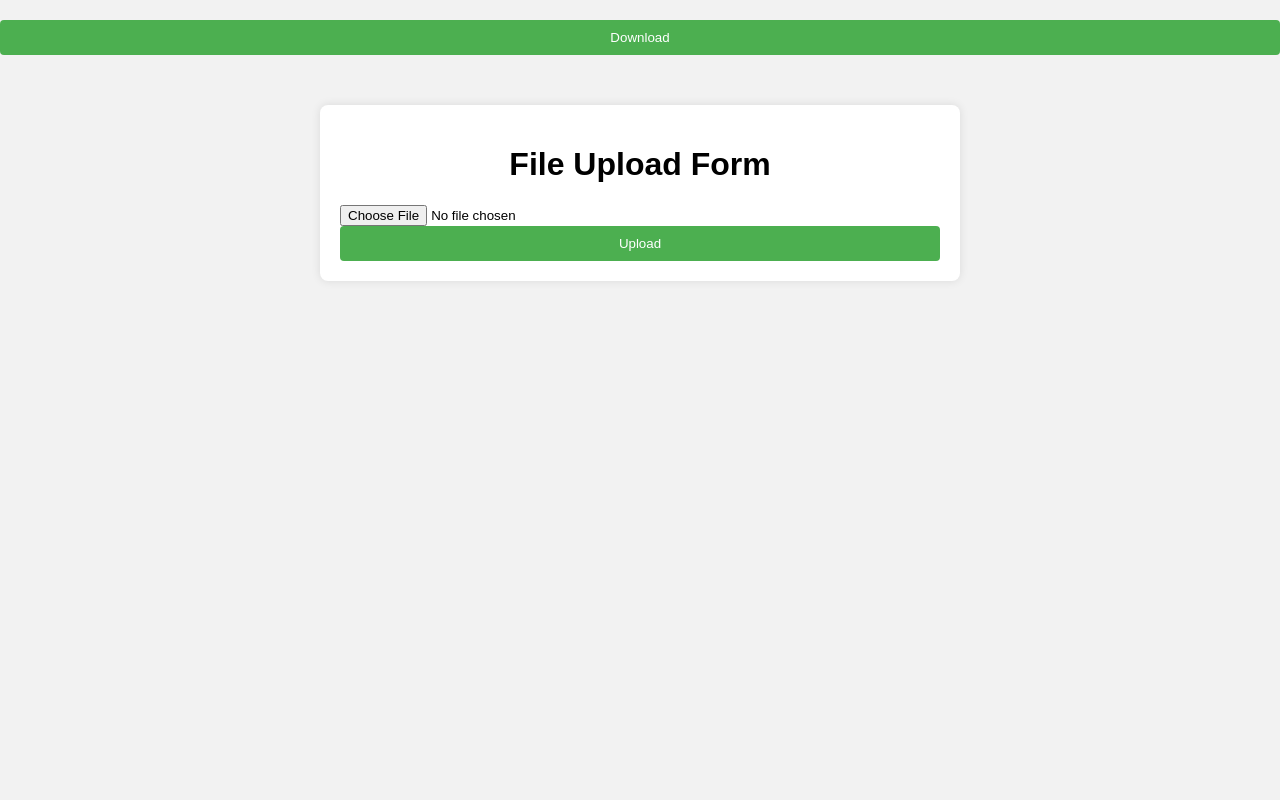
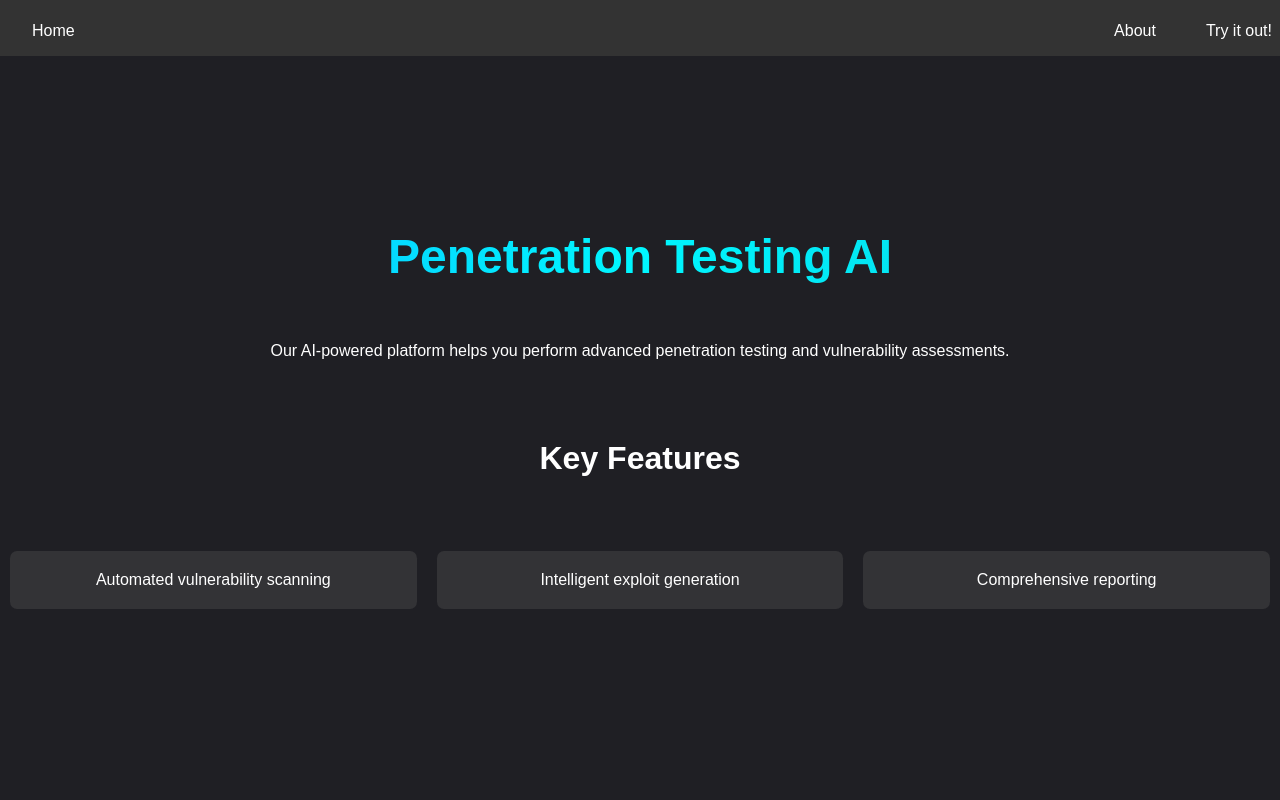
Before and after one commit to SiddharthSahani/Sem4-MiniProj, a Flask app: page / in a window 1280 px wide. Run offline with Flask 3, Linux system fonts and the light colour scheme.

Commit message:
feat: added syles thank fuck it works

```diff
--- a/front_end/server.py
+++ b/front_end/server.py
@@ -1,17 +1,14 @@
-# create flask server
-import flask as f
-from flask import request
+from flask import Flask, request, render_template
 import pandas as pd
-import joblib
 import pickle
 
 
-app = f.Flask(__name__)
+app = Flask(__name__)
 
 #TODO: ADD CSS
 
-@app.route('/', methods=['GET', 'POST'])
-def home():
+@app.route("/model.html", methods=['GET', 'POST'])
+def model():
     if request.method == 'POST':
         if 'file' not in request.files:
             return 'No file uploaded', 400
@@ -27,7 +24,7 @@ def home():
 
         df.columns = ['duration', 'src_bytes', 'dst_bytes', 'su_attempted', 'num_root', 'serror_rate', 'srv_serror_rate', 'rerror_rate', 'srv_rerror_rate', 'same_srv_rate', 'diff_srv_rate', 'srv_diff_host_rate', 'dst_host_count', 'dst_host_srv_count', 'dst_host_same_srv_rate', 'dst_host_diff_srv_rate', 'dst_host_same_src_port_rate', 'dst_host_srv_diff_host_rate', 'dst_host_serror_rate', 'dst_host_srv_serror_rate', 'dst_host_rerror_rate', 'dst_host_srv_rerror_rate']
 
-        with open('../KNN.sav', 'rb') as file:
+        with open('KNN.sav', 'rb') as file:
             model = pickle.load(file)
 
         predictions = model.predict(df)
@@ -35,10 +32,20 @@ def home():
         df['predictions'] = predictions
 
         html_table = df.to_html(classes='table table-striped', index=False)
-        html_table = df[['duration', 'src_bytes', 'dst_bytes', 'su_attempted', 'predictions']].to_html(classes='table table-striped')
-        return f.render_template('index.html', table=html_table)
+        html_table = df[['duration', 'src_bytes', 'dst_bytes', 'su_attempted', 'predictions']].to_html(classes='table table-striped', index=False)
+        return render_template('model.html', table=html_table)
 
-    return f.render_template('index.html')
+    return render_template('model.html')
+
+
+@app.route('/', methods=['GET', 'POST'])
+def home():
+    return render_template('index.html')
+
+
+@app.route('/about.html')
+def about():
+    return render_template('about.html')
 
 
 if __name__ == '__main__':
--- /dev/null
+++ b/front_end/static/styles/styles.css
@@ -0,0 +1,328 @@
+body {
+    font-family: Arial, sans-serif;
+    margin: 0;
+    padding: 0;
+     background-color: rgb(31, 31, 36);
+}
+.navbar {
+    width: 100%;
+    height: 40px;
+    position: fixed;
+    padding-left: 12px;
+    padding-right: 12px;
+    padding-top: 8px;
+    padding-bottom: 8px;
+    background-color: #333;
+    justify-content: right;
+}
+.navbar a {
+    float: left;
+    display: block;
+    color: white;
+    font-weight: semi-bold;
+    text-align: center;
+    justify-content: right;
+    padding: 14px 20px;
+    border-radius: 0.45rem;
+    text-decoration: none;
+    transition: ease-in-out 0.15s;
+}
+.navbar a:hover {
+    background-color: #dddddd36;
+    color: white;
+    transition: ease-in-out 0.05s;
+}
+
+.nav-right {
+    float: right;
+    display: flex;
+    gap: 10px;
+}
+.content{
+    padding-top:48px;
+    width: 100%;
+    height: 90%;
+    background-color: rgb(31, 31, 36);
+    display: flex;
+    justify-content: center;
+
+    flex-direction: column;
+}
+body,:root{
+    height: 100%;
+    width: 100%;
+}
+h1.hero{
+    font-size: 3rem;
+    color: white;
+    text-align: center;
+
+    font-weight: bolder;
+    /* add gradient css text to it purple blue */
+    background: linear-gradient(90deg, rgb(10, 173, 255) 0%, rgb(0, 247, 255) 50%, rgba(5, 222, 246, 0.897) 100%);
+    -webkit-background-clip: text;
+    -webkit-text-fill-color: transparent;
+
+}
+p.desc
+{
+    font-size: 1rem;
+    color: white;
+    text-align: center;
+    margin-top: 2%;
+    font-weight: medium;
+}
+h2.feat{
+    font-size: 2rem;
+    color: white;
+    text-align: center;
+    margin-top: 5%;
+    font-weight: bolder;
+}
+.container{
+    display: flex;
+    justify-content: center;
+    align-items: center;
+    margin-top: 5%;
+}
+.box{
+    width: 33%;
+    height: 48px;
+    background-color: rgb(51, 51, 54);
+    border-radius: 0.45rem;
+    margin: 10px;
+    display: flex;
+    justify-content: center;
+    align-items: center;
+    flex-direction: column;
+    transition: ease-in-out 0.15s;
+    color: #ffffff;
+    padding: 5px;
+}
+.dev{
+    /* background-color: rgb(216, 140, 140); */
+    width: 70%;
+    height: 70%;
+    border-radius: 1.25rem;
+    padding: 1%;
+}
+
+.dev-content{
+    display: flex;
+    justify-content: center;
+    align-items: center;
+    flex-direction: column;
+    width: 100%;
+    height: 100%;
+}
+
+.developer{
+    font-size: 1rem;
+    color: white;
+    text-align: center;
+    font-weight: bolder;
+    height: 80%;
+    width: 100%;
+    /* background-color: rgb(51, 51, 54); */
+}
+
+.about-us{
+    font-size: 2.25rem;
+    background-color: #333;
+    border-radius: 1.25rem;
+    padding: 1%;
+    color: white;
+    text-align: center;
+    margin-top: 2%;
+    font-weight: medium;
+}
+
+.row1{
+    display: flex;
+    justify-content: center;
+    align-items: center;
+    flex-direction: row;
+    margin-top: 5%;
+    /* background-color: red; */
+    width: 100%;
+    height: 50%;
+    padding: 1%;
+
+}
+
+.row2{
+    /* background-color: red; */
+    width: 100%;
+    height: 50%;
+    display: flex;
+    justify-content: center;
+    align-items: center;
+    flex-direction: row;
+    margin-top: 5%;
+    padding: 1%;
+}
+
+.profile{
+    width: 50%;
+    height: 100%;
+    background-color: rgb(51, 51, 54);
+    border-radius: 0.45rem;
+    margin: 10px;
+    display: flex;
+    justify-content: center;
+    align-items: center;
+    flex-direction: column;
+    transition: ease-in-out 0.15s;
+    color: #ffffff;
+    padding: 5px;
+}
+
+.nocenter{
+    display: flex;
+    flex-direction: column;
+    justify-content: center;
+    align-items: center;
+    width: 100%;
+    height: 100%;
+
+}
+
+.model-form{
+    display: flex;
+    flex-direction: column;
+    justify-content: center;
+    align-items: center;
+    width: 100%;
+    height: 100%;
+    /* background-color: rgb(51, 51, 54); */
+    border-radius: 0.45rem;
+    color: #ffffff;
+    gap: 24px;
+}
+
+.form-inputs{
+    display: flex;
+    flex-direction: column;
+    justify-content: center;
+    align-items: left;
+    gap: 10px;
+    width: 70%;
+    /* background-color: rgb(51, 51, 54); */
+    border-radius: 0.45rem;
+    color: #ffffff;
+}
+
+.form-inputs button{
+    width: 100%;
+    height: 48px;
+    background-color: rgb(51, 51, 54);
+    border-radius: 0.45rem;
+    border: none;
+    display: flex;
+    justify-content: center;
+    align-items: center;
+    flex-direction: column;
+    transition: ease-in-out 0.15s;
+    color: #ffffff;
+}
+
+.form-inputs button:hover{
+    background-color: #dddddd36;
+    color: white;
+    transition: ease-in-out 0.05s;
+}
+
+.form-inputs input{
+    width: 100%;
+    height: 48px;
+    background-color: rgb(51, 51, 54);
+    border-radius: 0.45rem;
+    display: flex;
+    justify-content: center;
+    align-items: center;
+    flex-direction: column;
+    transition: ease-in-out 0.15s;
+    color: #ffffff;
+}
+
+.form-inputs input:hover{
+    background-color: #dddddd36;
+    color: white;
+    transition: ease-in-out 0.05s;
+}
+
+.input-tag{
+    font-size: 1rem;
+    color: white;
+    text-align: left;
+    font-weight: bolder;
+    cursor: pointer;
+    background-color: red;
+    width: 100%;
+}
+
+input[type="file"]{
+    display: none;
+}
+
+.upload-btn{
+    width: 100%;
+    height: 48px;
+    background-color: rgb(51, 51, 54);
+    border-radius: 0.45rem;
+    display: flex;
+    justify-content: center;
+    align-items: center;
+    flex-direction: column;
+    transition: ease-in-out 0.15s;
+    color: #ffffff;
+    font-size: small;
+}
+
+.upload-btn:hover{
+    background-color: #dddddd36;
+    color: white;
+    transition: ease-in-out 0.05s;
+}
+
+
+table{
+    width: 100%;
+    height: 100%;
+    background-color: rgb(51, 51, 54);
+    border: none;
+    color: #ffffff;
+    padding: 5px;
+}
+
+th{
+    background-color: rgb(51, 51, 54);
+    color: #ffffff;
+    border: none;
+    padding: 5px;
+    text-align: left;
+    padding-left: 12px;
+    padding-right: 12px;
+}
+
+td{
+    background-color: rgb(51, 51, 54);
+    border:none;
+    color: #ffffff;
+    padding: 5px;
+    text-align: center;
+    border: rgba(211, 211, 211, 0.11) 1px solid;
+    border-radius: .15rem;
+}
+
+th:hover{
+    background-color: #dddddd36;
+    color: white;
+    transition: ease-in-out 0.05s;
+}
+
+td:hover{
+    background-color: #dddddd36;
+    color: white;
+    transition: ease-in-out 0.05s;
+}
--- a/front_end/templates/index.html
+++ b/front_end/templates/index.html
@@ -3,27 +3,39 @@
 <head>
     <meta charset="UTF-8">
     <meta name="viewport" content="width=device-width, initial-scale=1.0">
-    <title>Integer Input Form</title>
-    <link rel="stylesheet" href="styles/styles.css">
+    <title>My Landing Page</title>
+    <link rel= "stylesheet" type= "text/css" href= "{{ url_for('static',filename='styles/styles.css') }}">
+
 </head>
 <body>
 
-<form action="/" method="post">
-    <input type="hidden" name="file_name" value="{{ file_name }}">
-    <button type="submit">Download</button>
-</form>
+    <div class="navbar">
+        <div class="nav-left">
+            <a href="/">Home</a>
+        </div>
+        <div class="nav-right">
+            <a href="about.html">About</a>
+            <a href="model.html">Try it out!</a>
+        </div>
+    </div>
 
-<div class="container">
-    <h1>File Upload Form</h1>
-    <form action="/" method="post" enctype="multipart/form-data">
-        <input type="file" name="file" accept=".csv">
-        <button type="submit">Upload</button>
-    </form>
-</div>
+    <div class="content">
 
-<div>
-    {{ table | safe }}
-</div>
+        <h1 class="hero">Penetration Testing AI</h1>
+        <p class="desc">Our AI-powered platform helps you perform advanced penetration testing and vulnerability assessments.</p>
+
+        <div class="features">
+            <h2 class="feat">Key Features</h2>
+            <div class="container">
+                <div class="box">Automated vulnerability scanning</div>
+                <div class="box">Intelligent exploit generation</div>
+                <div class="box">Comprehensive reporting</div>
+            </div>
+
+        </div>
+
+    </div>
+
 
 </body>
 </html>
--- a/front_end/templates/styles/styles.css
+++ /dev/null
@@ -1,51 +0,0 @@
-body {
-    font-family: Arial, sans-serif;
-    background-color: #f2f2f2;
-    margin: 0;
-    padding: 0;
-}
-
-.container {
-    width: 80%;
-    max-width: 600px;
-    margin: 50px auto;
-    background-color: #fff;
-    padding: 20px;
-    border-radius: 8px;
-    box-shadow: 0 0 10px rgba(0, 0, 0, 0.1);
-}
-
-h1 {
-    text-align: center;
-}
-
-form {
-    margin-top: 20px;
-}
-
-label {
-    display: block;
-    margin-bottom: 5px;
-}
-
-input[type="number"] {
-    width: 100%;
-    padding: 10px;
-    margin-bottom: 10px;
-    border: 1px solid #ccc;
-    border-radius: 4px;
-}
-
-button {
-    background-color: #4CAF50;
-    color: white;
-    padding: 10px 20px;
-    border: none;
-    border-radius: 4px;
-    cursor: pointer;
-    width: 100%;
-}
-
-button:hover {
-    background-color: #45a049;
-}
```
Also changed, not shown: front_end/templates/about.html (added, +45 -0 lines), front_end/templates/model.html (added, +52 -0 lines), 1 other file.
